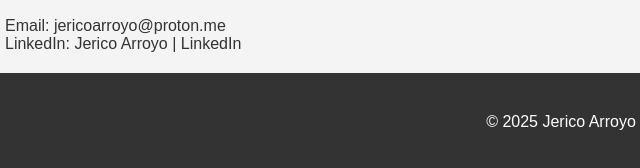
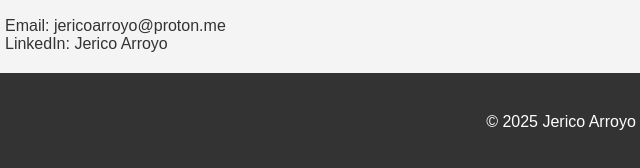
Before and after one commit to puffinpuffins/ja-portfolio, a plain HTML site: page index.html in a window 1280 px wide. Shown: the part 1049-1217 px from the top of the page, 79-719 px from the left. Drawn offline with Linux system fonts and the light colour scheme.

Commit message:
Fixed broken hyperlink.

```diff
--- a/index.html
+++ b/index.html
@@ -61,7 +61,7 @@
     <section id="contact" class="container">
         <h2>Contact</h2>
 	<p>Email: <a href="mailto:jericoarroyo@proton.me">jericoarroyo@proton.me</a></p>
-        <p>LinkedIn: <a href="www.linkedin.com/in/jerico-arroyo-9975101b9">Jerico Arroyo | LinkedIn</a></p>
+        <p>LinkedIn: <a href="https://www.linkedin.com/in/jerico-arroyo-9975101b9" target="_blank">Jerico Arroyo</a></p>
     </section>
 
     <footer>
```
